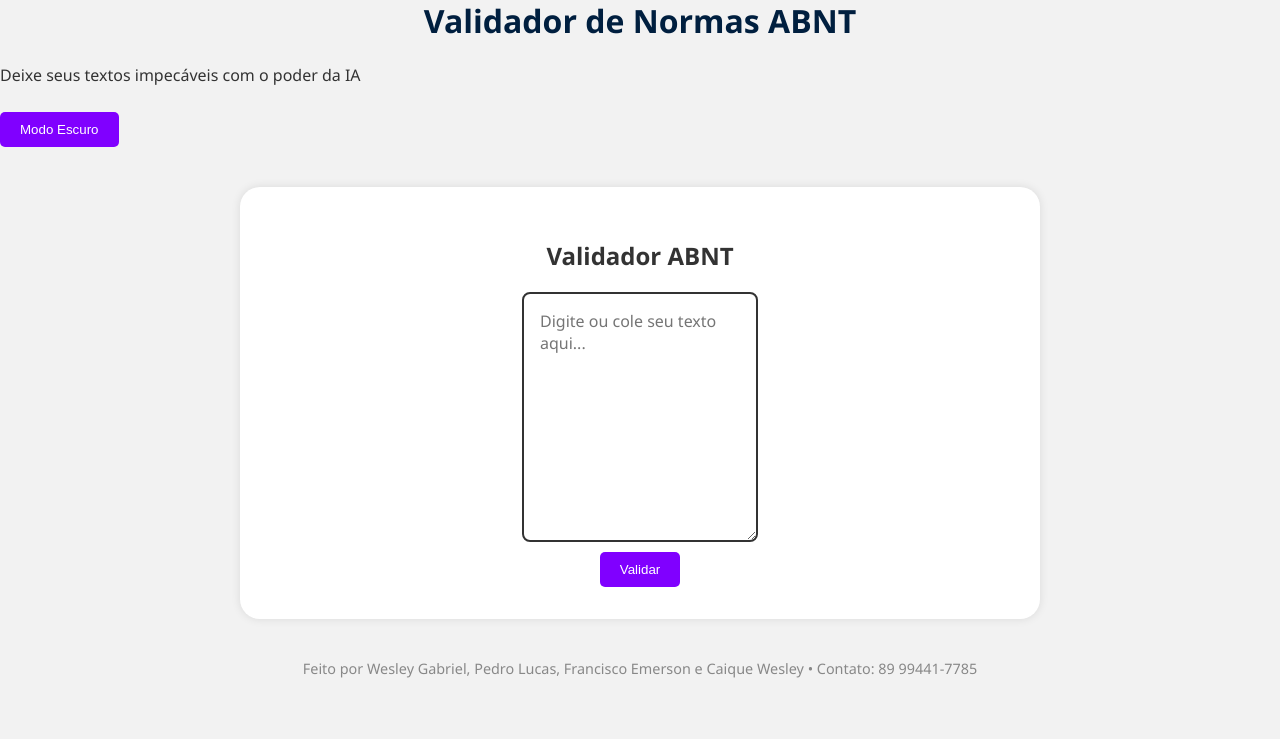
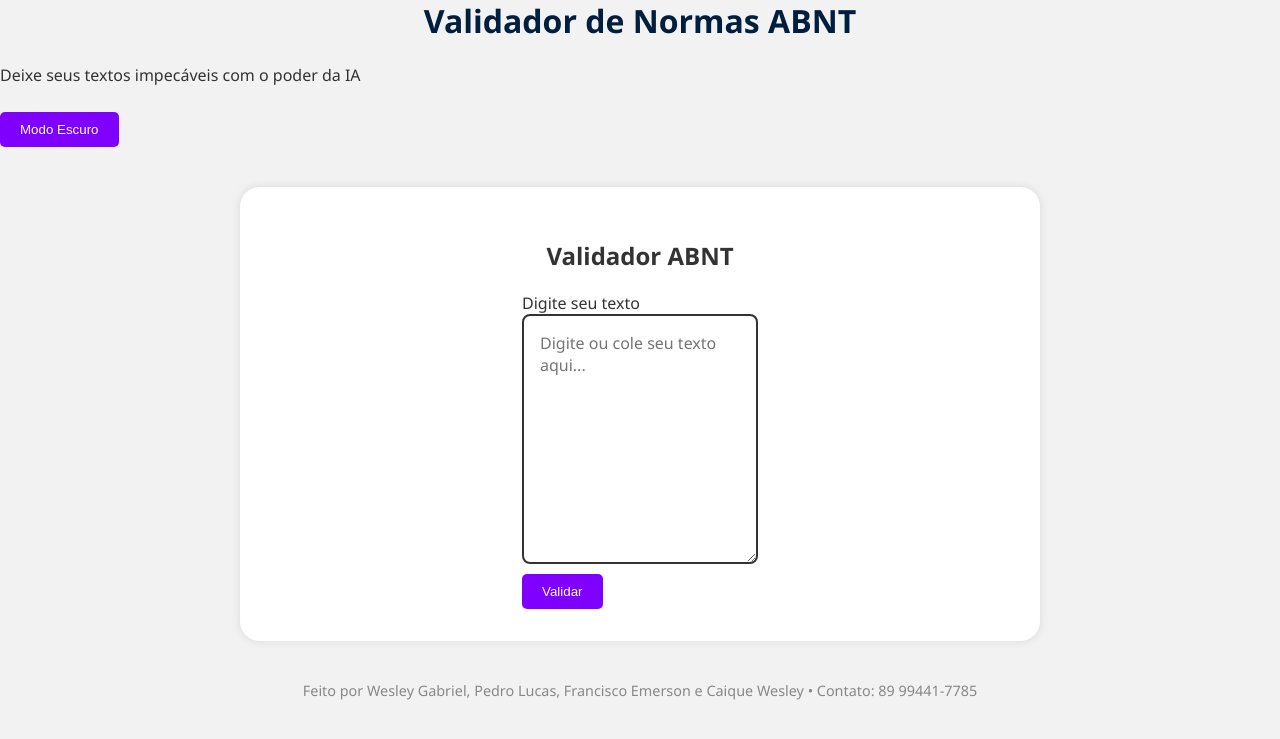
Before and after one commit to Coreano2006/Validador_ABNT, a Flask app: page / in a window 1280 px wide. Shown: the part 22-761 px from the top of the page. Run offline with Flask 3, Linux system fonts and the light colour scheme.

Commit message:
index.html

```diff
--- a/templates/index.html
+++ b/templates/index.html
@@ -1,29 +1,42 @@
 <!DOCTYPE html>
 <html lang="pt-br">
 <head>
-    <meta charset="UTF-8">
+  <meta charset="UTF-8" />
   <title>Validador ABNT com IA</title>
+  <meta name="viewport" content="width=device-width, initial-scale=1" />
   <link rel="stylesheet" href="{{ url_for('static', filename='style.css') }}">
 </head>
-<body id="modo-dark">
-    <header>
+<body>
+  <header class="site-header">
     <h1>Validador de Normas ABNT</h1>
     <p class="frase-efeito">Deixe seus textos impecáveis com o poder da IA</p>
-        <button id="toggle-dark">Modo Escuro</button>
+    <button id="toggle-dark" type="button" aria-pressed="false">Modo Escuro</button>
   </header>
 
   <main>
     <div class="container">
       <h2>Validador ABNT</h2>
+
       <form id="form-validar" method="post" action="/validar" onsubmit="return false;">
-            <textarea id="campo-texto" name="texto" placeholder="Digite ou cole seu texto aqui..."
-            required>{{ texto if texto else '' }}</textarea><div style="width:100%; display:flex; justify-content:center;">
+        <label for="campo-texto" class="sr-only">Digite seu texto</label>
+        <textarea
+          id="campo-texto"
+          name="texto"
+          placeholder="Digite ou cole seu texto aqui..."
+          required
+        >{{ texto if texto else '' }}</textarea>
+
+        <div class="acoes-form">
           <button id="validarBtn" type="button">Validar</button>
         </div>
       </form>
-        <section id="resultadoArea" class="resultado" style="display:none; width:100%;"><h3>Resultado:</h3>
-            <pre id="resultadoText" style="white-space: pre-wrap;"></pre>
-            <div style="text-align:center; margin-top:10px;"><button id="copyBtn" type="button">copiar texto Formatado</button>
+
+      <section id="resultadoArea" class="resultado" style="display:none;">
+        <h3>Resultado</h3>
+        <pre id="resultadoText"></pre>
+
+        <div class="acoes-resultado">
+          <button id="copyBtn" type="button">Copiar Texto Formatado</button>
         </div>
       </section>
     </div>
```
Lines whose indentation alone changed are shown as unchanged.
